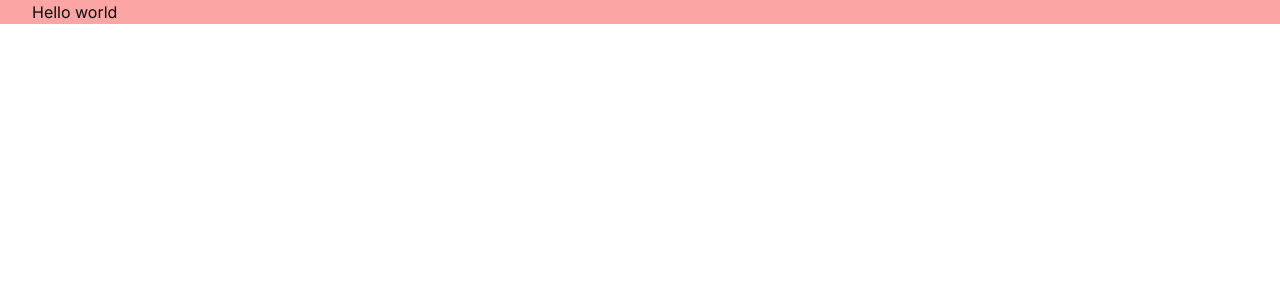
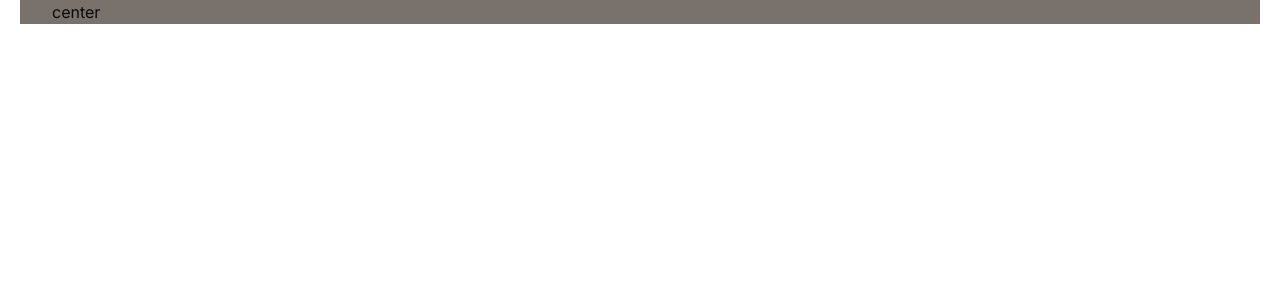
Before and after one commit to chinmayweb3/nexum, a Next.js app: page / in a window 1280 px wide. Shown: the top 300 px of the page. Built offline with nearby package versions, Linux system fonts and the light colour scheme.

Commit message:
first commit

```diff
--- a/package.json
+++ b/package.json
@@ -9,6 +9,7 @@
     "lint": "next lint"
   },
   "dependencies": {
+    "@clerk/nextjs": "^5.2.6",
     "@radix-ui/react-icons": "^1.3.0",
     "@radix-ui/react-slot": "^1.1.0",
     "class-variance-authority": "^0.7.0",
--- a/src/app/layout.tsx
+++ b/src/app/layout.tsx
@@ -1,6 +1,7 @@
 import type { Metadata } from "next";
 import { Inter } from "next/font/google";
 import "./globals.css";
+import Navbar from "@/components/Navbar";
 
 const inter = Inter({ subsets: ["latin"] });
 
@@ -16,7 +17,10 @@ export default function RootLayout({
 }>) {
   return (
     <html lang="en">
-      <body className={inter.className}>{children}</body>
+      <body className={inter.className}>
+        <Navbar />
+        {children}
+      </body>
     </html>
   );
 }
--- a/src/app/page.tsx
+++ b/src/app/page.tsx
@@ -1,9 +1,6 @@
+import { Button } from "@/components/ui/button";
 import Image from "next/image";
 
 export default function Home() {
-  return (
-    <>
-      <div className=" container bg-red-300"> Hello world</div>
-    </>
-  );
+  return <section className="min-h-screen"></section>;
 }
--- /dev/null
+++ b/src/components/Navbar.tsx
@@ -0,0 +1,13 @@
+import React from "react";
+
+const Navbar = () => {
+  return (
+    <header className="relative">
+      <div className=" mx-auto fixed w-full  px-[20px]">
+        <div className="container bg-stone-500">center</div>
+      </div>
+    </header>
+  );
+};
+
+export default Navbar;
```
Also changed, not shown: 1 other file (tests, documents, lock files or other folders).
